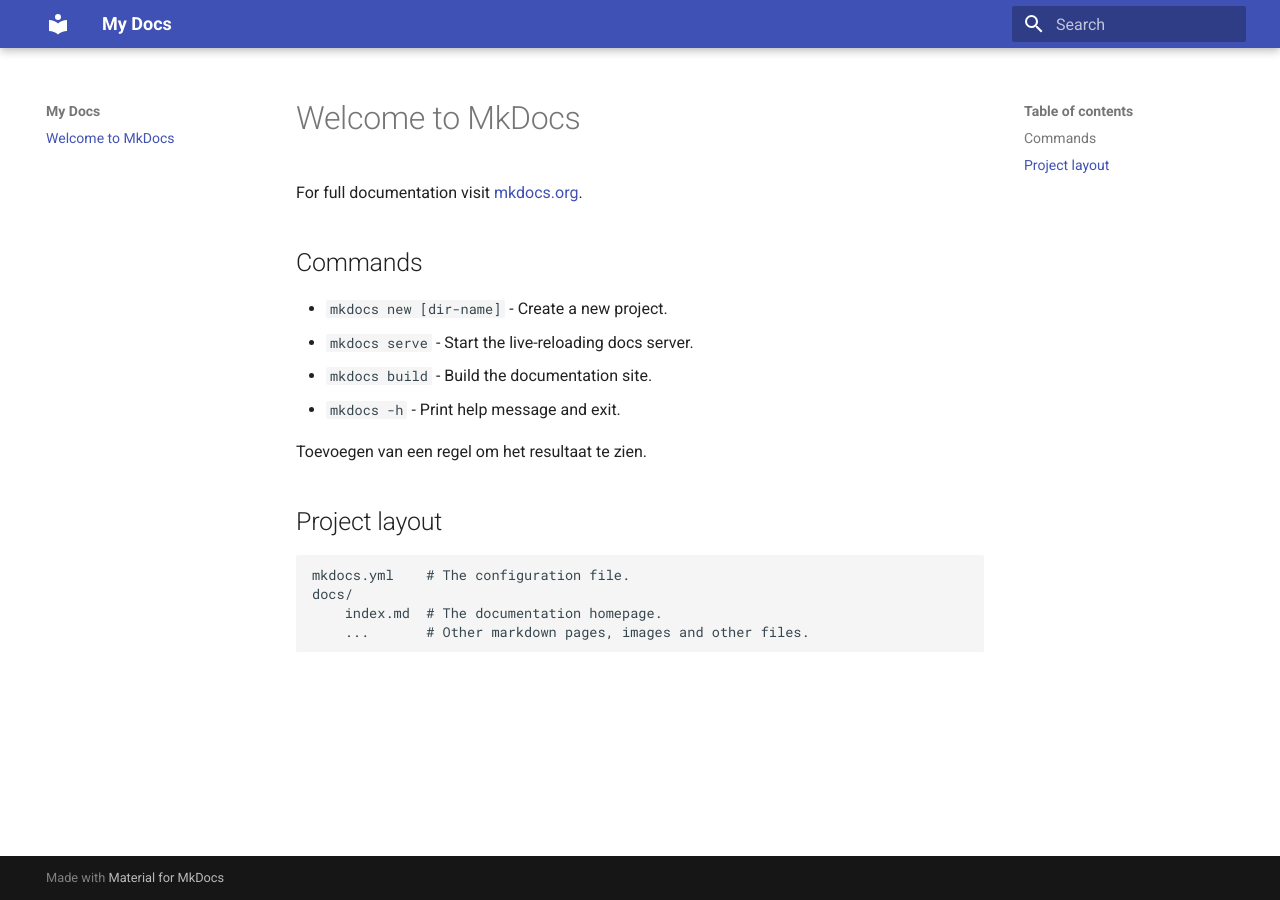
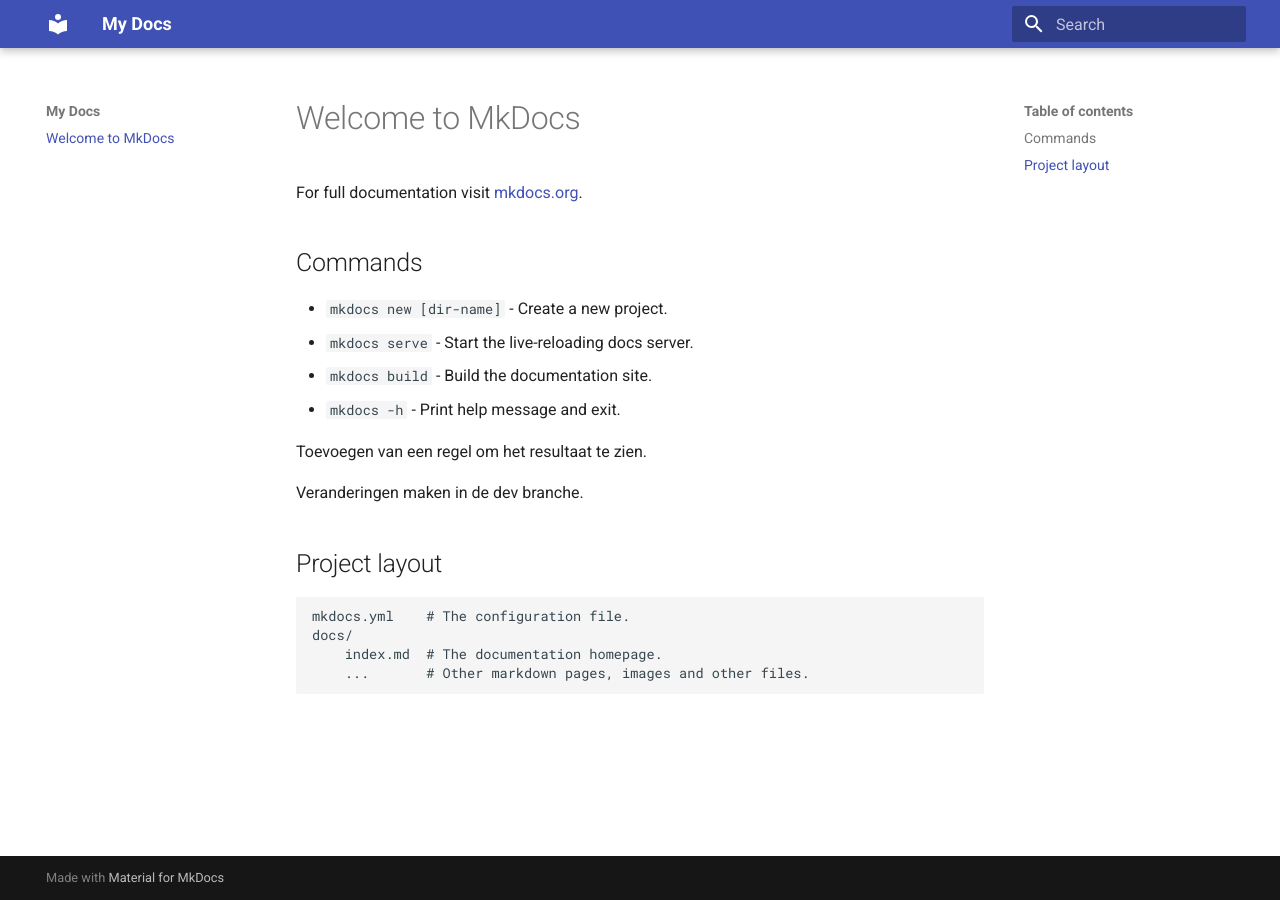
Before and after one commit to EsseteeStuff/mkdocs-site, an MkDocs documentation site: the page built from docs/index.md, in a window 1280 px wide. Built offline with MkDocs 1.6.1 and Material for MkDocs 9.7.7, drawn with Linux system fonts in a browser that asks for light colours.

Commit message:
verandering aan dev branch

```diff
--- a/docs/index.md
+++ b/docs/index.md
@@ -11,6 +11,8 @@ For full documentation visit [mkdocs.org](https://www.mkdocs.org).
 
 Toevoegen van een regel om het resultaat te zien.
 
+Veranderingen maken in de dev branche.
+
 ## Project layout
 
     mkdocs.yml    # The configuration file.
```
